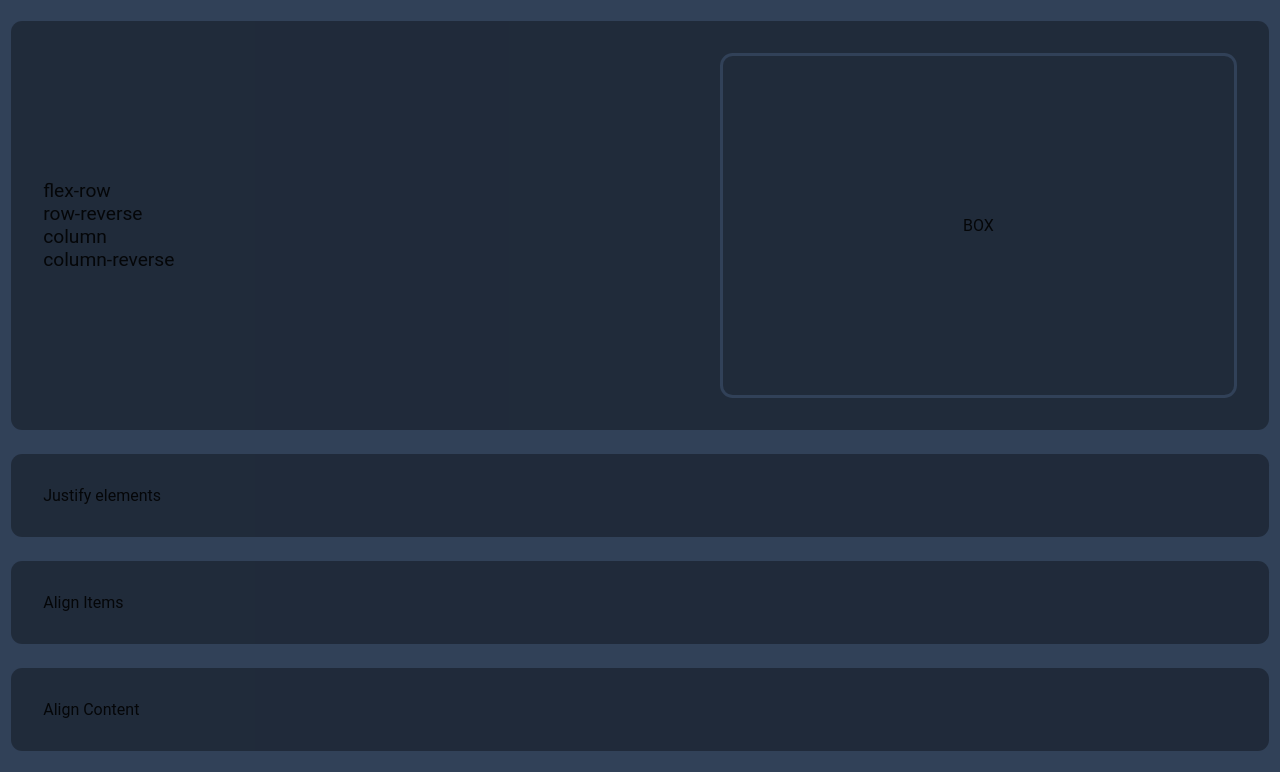
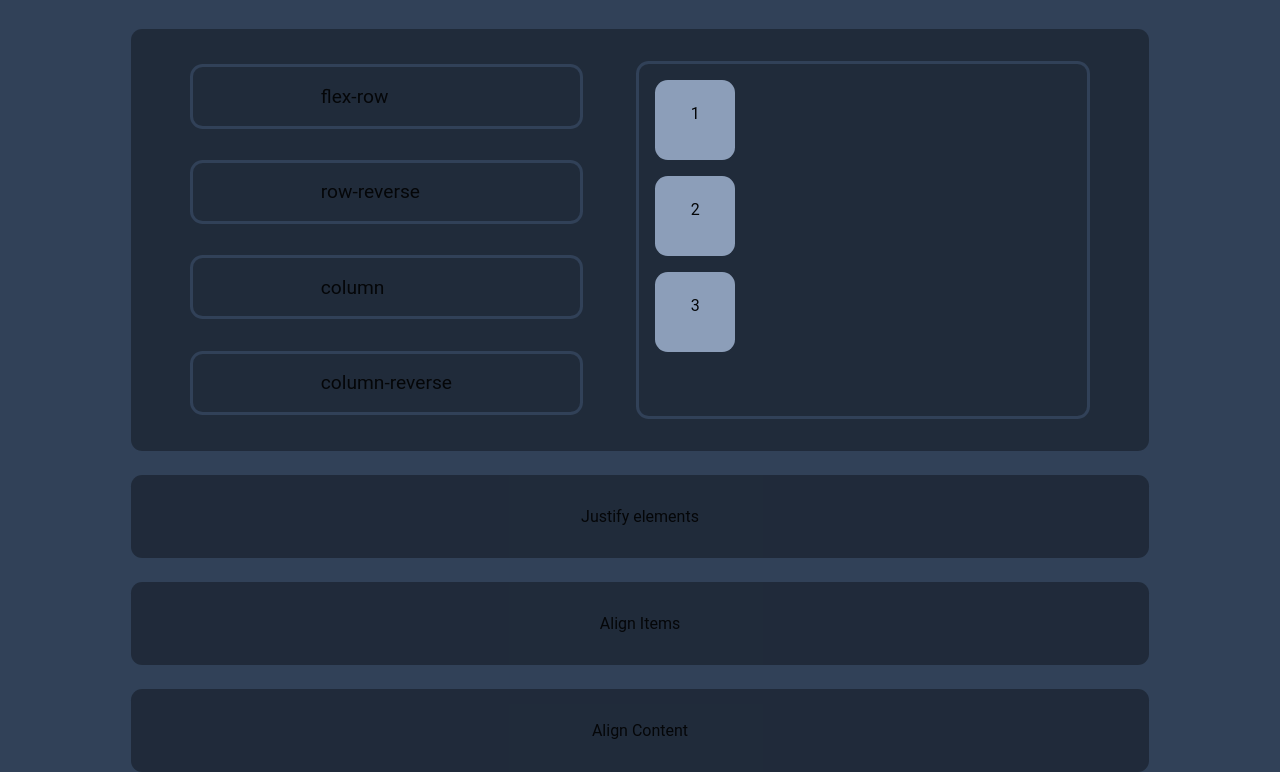
Before and after one commit to tacticalParmesan/CheatSheetS, a plain HTML site: page index.html in a window 1280 px wide. Shown: the part 59-831 px from the top of the page. Before the commit the page ends 810 px from the top, so only its background shows below. Drawn offline with nearby package versions, Linux system fonts and the light colour scheme.

Commit message:
Figured out how to alter non parent/child divs with javascript; added basic functionality to the showbox

```diff
--- a/index.html
+++ b/index.html
@@ -10,16 +10,21 @@
 <body>
     <div class="header">
         <div class="material-symbols-outlined" id="css-icon">developer_mode_tv</div>
-        <div class="header-text">{CheatsSheetS}</div>
+        <div class="header-text"> {CheatsSheetS}</div>
     </div>
+    <div class="page-container">
         <div class="container direction">
             <ul class="dir-options-list">
-            <li class="dir-setting" id="flex-row">flex-row</li>
+                <li class="dir-setting flex-row" id="flex-row">flex-row</li>
                 <li class="dir-setting" id="row-reverse">row-reverse</li>
                 <li class="dir-setting">column</li>
                 <li class="dir-setting">column-reverse</li>
             </ul>
-        <div class="dir-showbox">BOX</div>
+            <div class="box dir-showbox" id="dir-showbox">
+                <div class="square">1</div>
+                <div class="square">2</div>
+                <div class="square">3</div>
+            </div>
         </div>
 
         <div class="container justify">
@@ -37,5 +42,7 @@
 
 
 
+    </div>
+    <script src="main.js"></script>
 </body>
 </html>
--- /dev/null
+++ b/main.js
@@ -0,0 +1,8 @@
+// Influencing a box hovering on list item
+
+
+const option = document.querySelector(".flex-row");
+const box = document.querySelector(".dir-showbox");
+console.log(box.style.display);
+option.addEventListener("mouseover", () => {box.style.display = "flex"});
+option.addEventListener("mouseout", () => {box.style.display = "block"});
--- a/style.css
+++ b/style.css
@@ -22,6 +22,15 @@ body {
     background-color: var(--main-bg-color);
     margin: 0px;
     padding: 0px;
+}
+
+.page-container {
+    display: flex;
+    flex-direction: column;
+    margin-left: auto;
+    margin-right: auto;
+    margin-top: 2rem;
+    width: 65rem;
     gap: 1.5rem;
 }
 
@@ -33,6 +42,7 @@ body {
     align-items: center;
     background-color: var(--secondary-bg-color);
     padding: 0.8rem;
+    gap: 0.5rem;
 
 
 }
@@ -49,7 +59,7 @@ body {
 .container {
     display: flex;
     align-items: center;
-    justify-content: space-between;
+    justify-content: space-around;
     background-color: var(--secondary-bg-color);
     margin: 0rem 0.7rem;
     padding: 2rem;
@@ -68,9 +78,40 @@ ul {
 
 /* Direction Settings Panel */
 
+.box {
+    display: block;
+    border: 0.2rem solid var(--main-bg-color);
+    width: 28rem;
+    height: 22rem;
+    border-radius: 0.8rem;
+}
+
 .dir-showbox {
     display: block;
+}
+
+.square {
+    text-align: center;
+    padding: 1.5rem;
+    margin: 1rem;
+    width: 2rem;
+    height: 2rem;
+    background-color: var(--main-text-color);
+    border-radius: .8rem;
+}
+
+.dir-options-list {
+    height: 18rem;
+    gap: 1.95rem;
+    justify-content: center;
+}
+
+.dir-setting {
     border: 0.2rem solid var(--main-bg-color);
     border-radius: 0.8rem;
-    padding: 10rem 15rem;
+    padding: 1.1rem 8rem;
 }
+
+.dir-setting:hover {
+    background-color: var(--main-bg-color);
+}
```
Lines whose indentation alone changed are shown as unchanged.
